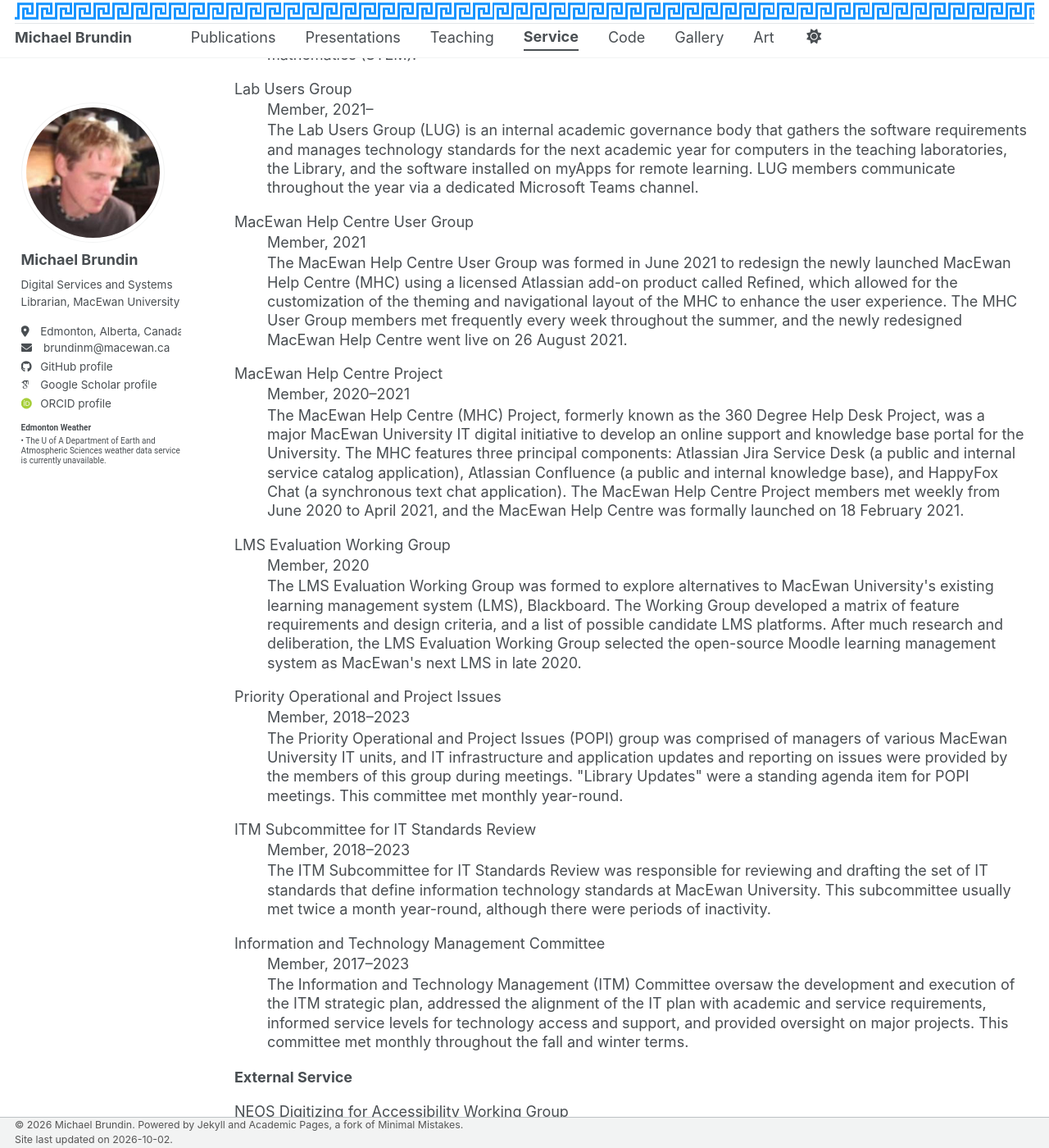
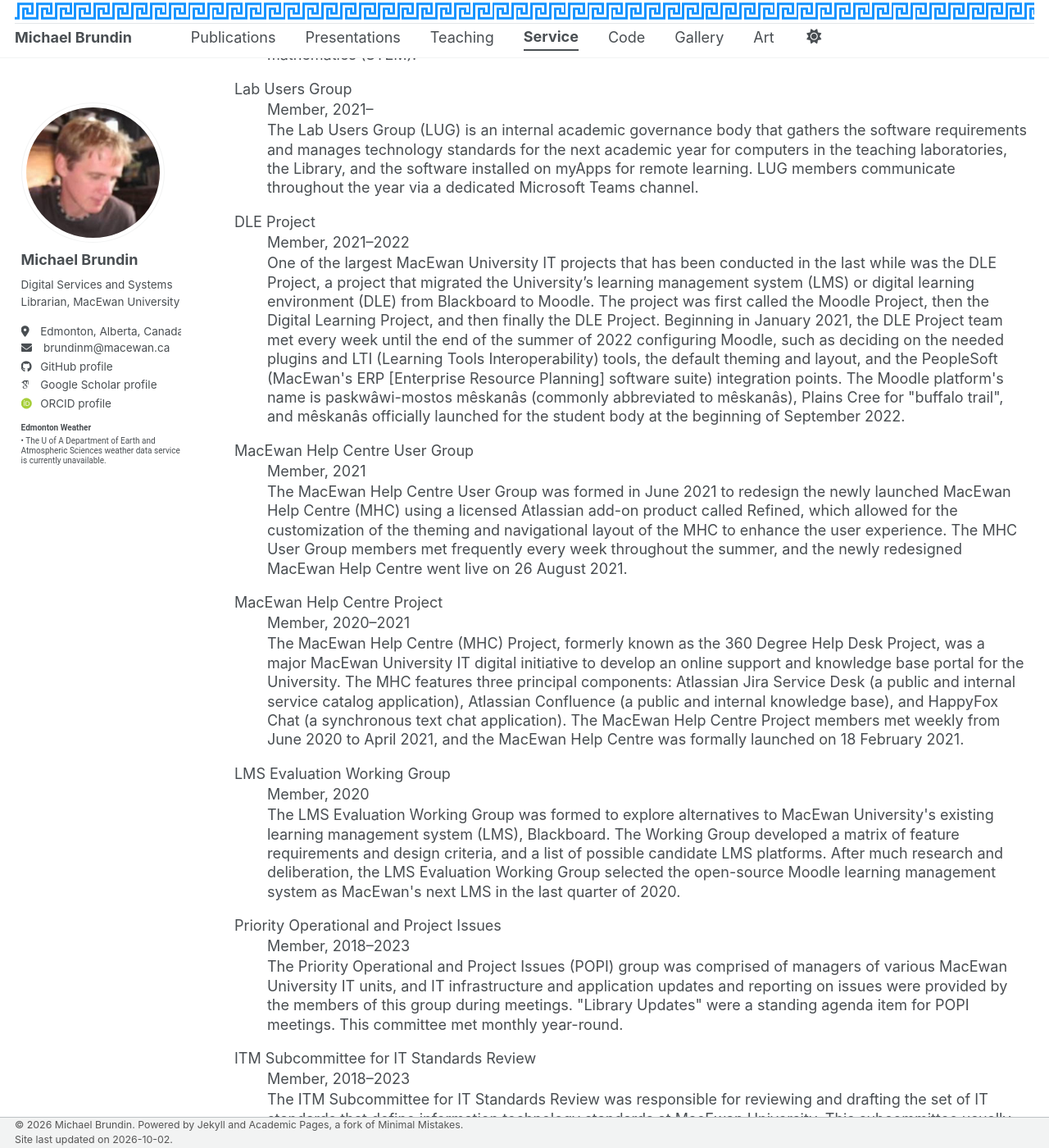
Before and after one commit to brundinm/brundinm.github.io, a Jekyll site: the page built from _pages/service.html, in a window 1280 px wide and 1400 px high, scrolled down 1897 px. Shown: the whole window at 82% size. Built offline with Jekyll 4.4.1, drawn with Linux system fonts in a browser that asks for light colours; some web fonts are replaced; a script bundle is joined from its source files by our own code; library files that are not in the unit come from our copies.

Commit message:
Update service.html

```diff
--- a/_pages/service.html
+++ b/_pages/service.html
@@ -106,6 +106,11 @@
   <dd>The Lab Users Group (LUG) is an internal academic governance body that gathers the software requirements and manages technology standards for the next academic year for computers in the teaching laboratories, the Library, and the software installed on myApps for remote learning. LUG members communicate throughout the year via a dedicated Microsoft Teams channel.</dd>
 </dl>
 <dl>
+  <dt>DLE Project</dt>
+  <dd>Member, 2021–2022</dd>
+  <dd>One of the largest MacEwan University IT projects that has been conducted in the last while was the DLE Project, a project that migrated the University’s learning management system (LMS) or digital learning environment (DLE) from Blackboard to Moodle. The project was first called the Moodle Project, then the Digital Learning Project, and then finally the DLE Project.  Beginning in January 2021, the DLE Project team met every week until the end of the summer of 2022 configuring Moodle, such as deciding on the needed plugins and LTI (Learning Tools Interoperability) tools, the default theming and layout, and the PeopleSoft (MacEwan's ERP [Enterprise Resource Planning] software suite) integration points. The Moodle platform's name is paskwâwi-mostos mêskanâs (commonly abbreviated to mêskanâs), Plains Cree for "buffalo trail", and mêskanâs officially launched for the student body at the beginning of September 2022.</dd>
+</dl>
+<dl>
   <dt>MacEwan Help Centre User Group</dt>
   <dd>Member, 2021</dd>
   <dd>The MacEwan Help Centre User Group was formed in June 2021 to redesign the newly launched MacEwan Help Centre (MHC) using a licensed Atlassian add-on product called Refined, which allowed for the customization of the theming and navigational layout of the MHC to enhance the user experience. The MHC User Group members met frequently every week throughout the summer, and the newly redesigned MacEwan Help Centre went live on 26 August 2021.</dd>
@@ -118,7 +123,7 @@
 <dl>
   <dt>LMS Evaluation Working Group</dt>
   <dd>Member, 2020</dd>
-  <dd>The LMS Evaluation Working Group was formed to explore alternatives to MacEwan University's existing learning management system (LMS), Blackboard.  The Working Group developed a matrix of feature requirements and design criteria, and a list of possible candidate LMS platforms. After much research and deliberation, the LMS Evaluation Working Group selected the open-source Moodle learning management system as MacEwan's next LMS in late 2020.</dd>
+  <dd>The LMS Evaluation Working Group was formed to explore alternatives to MacEwan University's existing learning management system (LMS), Blackboard.  The Working Group developed a matrix of feature requirements and design criteria, and a list of possible candidate LMS platforms. After much research and deliberation, the LMS Evaluation Working Group selected the open-source Moodle learning management system as MacEwan's next LMS in the last quarter of 2020.</dd>
 </dl>
 <dl>
   <dt>Priority Operational and Project Issues</dt>
```
